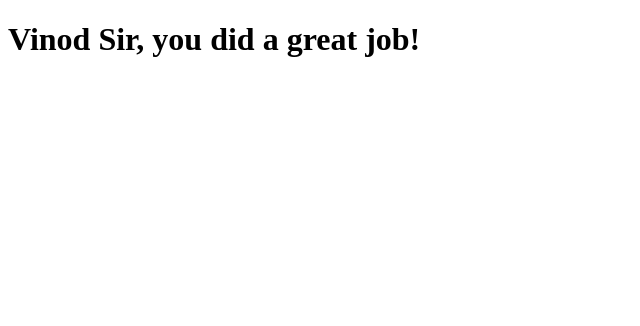
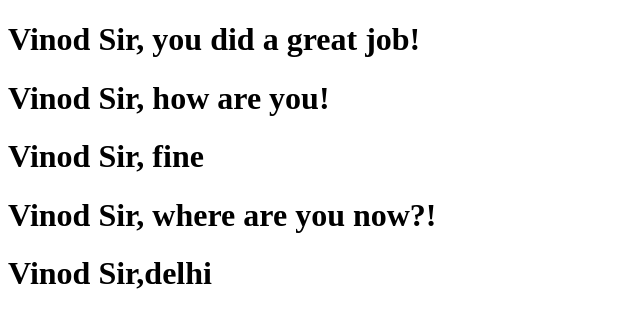
Before and after one commit to Vinodk-17/To-Do-List, a plain HTML site: page help.html in a window 1280 px wide. Shown: the whole page, without its empty margins (0-640 px from the left). Drawn offline with Linux system fonts and the light colour scheme.

```diff
--- a/help.html
+++ b/help.html
@@ -5,8 +5,13 @@
     <meta http-equiv="X-UA-Compatible" content="IE=edge">
     <meta name="viewport" content="width=device-width, initial-scale=1.0">
     <title>Vinod Sir</title>
+
 </head>
 <body>
     <h1>Vinod Sir, you did a great job!</h1>
+     <h1>Vinod Sir, how are you!</h1>
+     <h1>Vinod Sir, fine</h1>
+     <h1>Vinod Sir, where are you now?!</h1>
+     <h1>Vinod Sir,delhi</h1>
 </body>
 </html>
```
